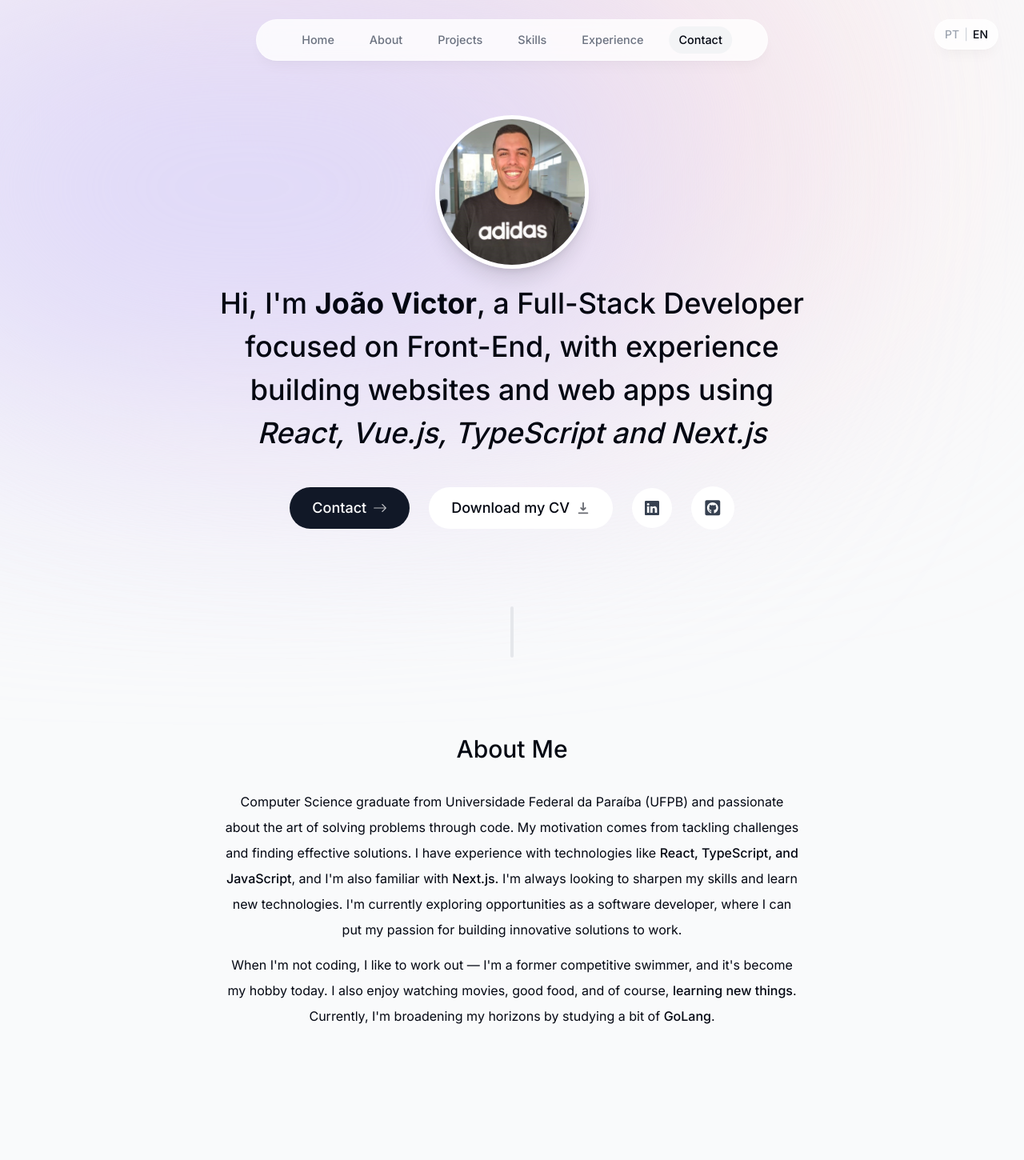
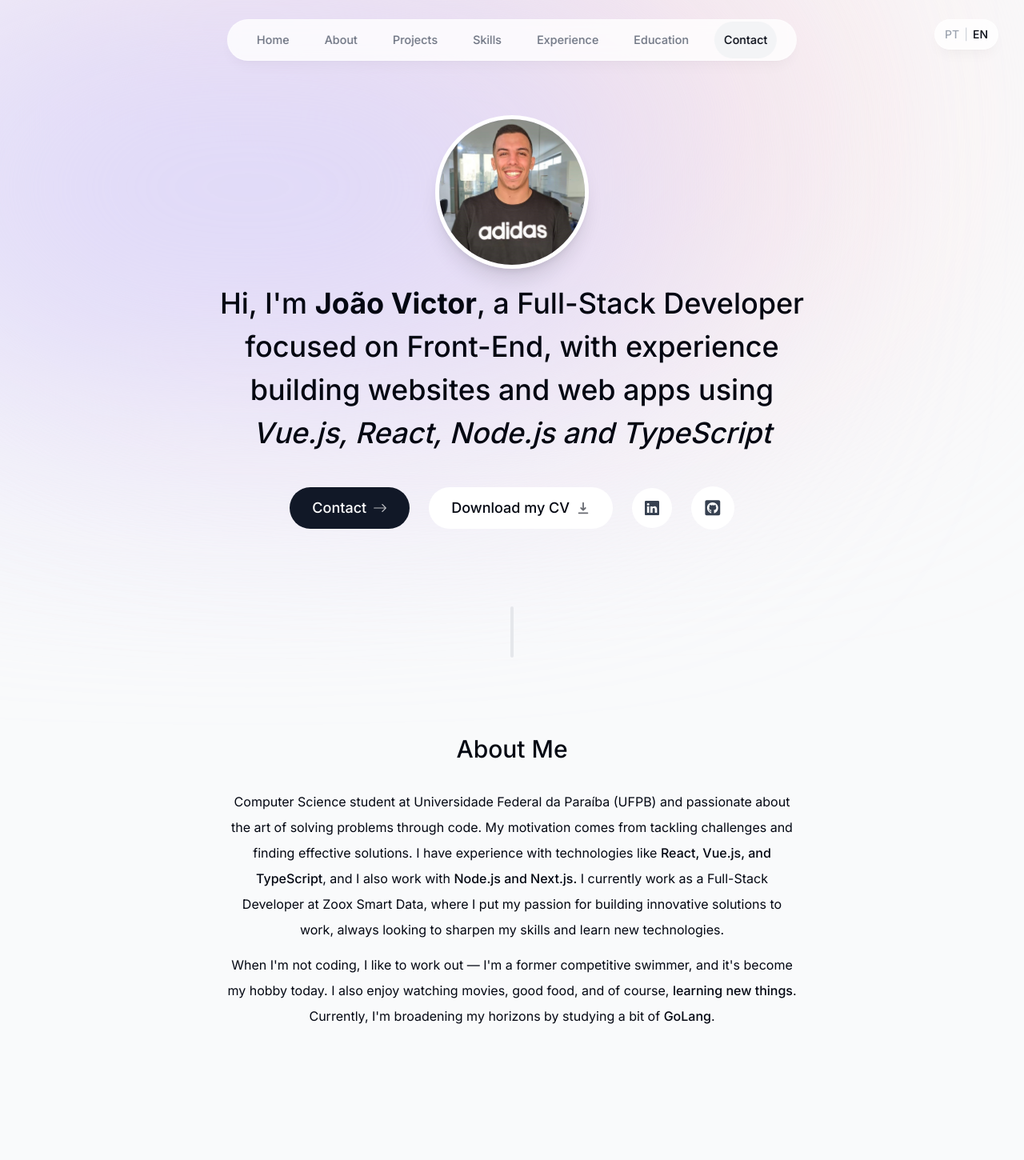
Before and after one commit to JvPedrosa/my-portfolio.github.io, a Next.js app: page / in a window 1280 px wide. Shown: the top 1450 px of the page at 80% size. Built offline with nearby package versions, Linux system fonts and the light colour scheme; no server answers.

Commit message:
feat: add Education section and update translations for i18n

```diff
--- a/app/page.tsx
+++ b/app/page.tsx
@@ -1,5 +1,6 @@
 import About from "@/components/about";
 import Contact from "@/components/contact";
+import Education from "@/components/education";
 import Experience from "@/components/experience";
 import Footer from "@/components/footer";
 import Intro from "@/components/intro";
@@ -16,6 +17,7 @@ export default function Home() {
       <Projects />
       <Skills />
       <Experience />
+      <Education />
       <Contact />
       <Footer />
     </main>
--- a/components/cv/CvDocument.tsx
+++ b/components/cv/CvDocument.tsx
@@ -167,12 +167,12 @@ export function CvDocument({ language }: { language: Language }) {
           );
         })}
 
-        <Text style={styles.sectionHeading}>{t.cv.educationHeading}</Text>
+        <Text style={styles.sectionHeading}>{t.sectionHeadings.education}</Text>
         <View style={styles.educationRow}>
           <Text>
-            {t.cv.education.degree} - {t.cv.education.institution}
+            {t.education.degree} - {t.education.institution}
           </Text>
-          <Text style={styles.experiencePeriod}>{t.cv.education.period}</Text>
+          <Text style={styles.experiencePeriod}>{t.education.period}</Text>
         </View>
 
         <Text style={styles.sectionHeading}>{t.cv.languagesHeading}</Text>
--- /dev/null
+++ b/components/education.tsx
@@ -0,0 +1,41 @@
+"use client";
+
+import React from "react";
+import SectionHeading from "./section-heading";
+import { motion } from "framer-motion";
+import { FaGraduationCap } from "react-icons/fa";
+import { useSectionInView } from "@/lib/hooks";
+import { useLanguage } from "@/context/language-context";
+
+export default function Education() {
+  const { ref } = useSectionInView("education");
+  const { t } = useLanguage();
+
+  return (
+    <motion.section
+      className="mb-28 max-w-[45rem] text-center leading-8 sm:mb-40 scroll-mt-28"
+      initial={{ opacity: 0, y: 100 }}
+      animate={{ opacity: 1, y: 0 }}
+      transition={{ delay: 0.175 }}
+      id="education"
+      ref={ref}
+    >
+      <SectionHeading>{t.sectionHeadings.education}</SectionHeading>
+
+      <div className="mx-auto flex max-w-md items-center gap-3 rounded-lg bg-gray-100 p-4 text-left shadow dark:bg-gray-700">
+        <div className="p-3" style={{ fontSize: "2rem" }}>
+          <FaGraduationCap />
+        </div>
+        <div>
+          <h3 className="text-xl font-semibold">{t.education.degree}</h3>
+          <p className="text-sm text-gray-600 dark:text-gray-300">
+            {t.education.institution}
+          </p>
+          <p className="text-sm text-gray-600 dark:text-gray-300">
+            {t.education.period}
+          </p>
+        </div>
+      </div>
+    </motion.section>
+  );
+}
--- a/components/header.tsx
+++ b/components/header.tsx
@@ -15,13 +15,11 @@ export default function Header() {
 
   return (
     <header className="z-[999] relative">
-      <motion.div
-        className="fixed top-0 left-1/2 h-[4.5rem] w-full rounded-none border border-white border-opacity-40 bg-white bg-opacity-80 shadow-lg shadow-black/[0.03] backdrop-blur-[0.5rem] sm:top-6 sm:h-[3.25rem] sm:w-[40rem] sm:rounded-full dark:bg-gray-950 dark:border-black/40 dark:bg-opacity-75"
+      <motion.nav
+        className="fixed left-1/2 top-0 flex h-[4.5rem] w-full items-center justify-center rounded-none border border-white border-opacity-40 bg-white bg-opacity-80 shadow-lg shadow-black/[0.03] backdrop-blur-[0.5rem] dark:border-black/40 dark:bg-gray-950 dark:bg-opacity-75 sm:top-6 sm:h-[3.25rem] sm:w-fit sm:rounded-full sm:px-6"
         initial={{ y: -100, x: "-50%", opacity: 0 }}
         animate={{ y: 0, x: "-50%", opacity: 1 }}
-      ></motion.div>
-
-      <nav className="flex fixed top-[0.15rem] left-1/2 h-12 -translate-x-1/2 py-2 sm:top-[1.7rem] sm:h-[initial] sm:py-0">
+      >
         <ul className="flex w-[22rem] flex-wrap items-center justify-center gap-y-1 text-[0.9rem] font-medium text-gray-500 sm:w-[initial] sm:flex-nowrap sm:gap-5">
           {links.map((link) => (
             <motion.li
@@ -61,7 +59,7 @@ export default function Header() {
             </motion.li>
           ))}
         </ul>
-      </nav>
+      </motion.nav>
     </header>
   );
 }
--- a/components/intro.tsx
+++ b/components/intro.tsx
@@ -1,7 +1,7 @@
 "use client";
 
 import Image from "next/image";
-import React from "react";
+import React, { useState } from "react";
 import { motion } from "framer-motion";
 import Link from "next/link";
 import { BsArrowRight, BsLinkedin } from "react-icons/bs";
@@ -13,6 +13,27 @@ import profileImg from "@/public/profile.jpeg";
 export default function Intro() {
   const { ref } = useSectionInView("home");
   const { language, t } = useLanguage();
+  const [isDownloadingCv, setIsDownloadingCv] = useState(false);
+
+  async function handleDownloadCv() {
+    if (isDownloadingCv) return;
+    setIsDownloadingCv(true);
+    try {
+      const response = await fetch(`/cv.pdf?lang=${language}`);
+      const blob = await response.blob();
+      const url = URL.createObjectURL(blob);
+      const link = document.createElement("a");
+      link.href = url;
+      link.download = "CV-Joao-Victor-Pedrosa.pdf";
+      document.body.appendChild(link);
+      link.click();
+      document.body.removeChild(link);
+      URL.revokeObjectURL(url);
+    } finally {
+      setIsDownloadingCv(false);
+    }
+  }
+
   return (
     <section
       id="home"
@@ -68,14 +89,24 @@ export default function Intro() {
           <BsArrowRight className="opacity-70 group-hover:translate-x-1 transition" />
         </Link>
 
-        <a
-          className="group bg-white px-7 py-3 flex items-center gap-2 rounded-full outline-none focus:scale-110 hover:scale-110 active:scale-105 transition cursor-pointer borderBlack dark:bg-white/10"
-          href={`/cv.pdf?lang=${language}`}
-          download
+        <button
+          type="button"
+          onClick={handleDownloadCv}
+          disabled={isDownloadingCv}
+          className="group bg-white px-7 py-3 flex items-center gap-2 rounded-full outline-none focus:scale-110 hover:scale-110 active:scale-105 transition cursor-pointer borderBlack dark:bg-white/10 disabled:cursor-wait disabled:hover:scale-100"
         >
-          {t.intro.downloadCv}
-          <HiDownload className="opacity-60 group-hover:translate-y-1 transition" />
-        </a>
+          {isDownloadingCv ? (
+            <>
+              {t.intro.generatingCv}
+              <span className="h-4 w-4 animate-spin rounded-full border-b-2 border-current" />
+            </>
+          ) : (
+            <>
+              {t.intro.downloadCv}
+              <HiDownload className="opacity-60 group-hover:translate-y-1 transition" />
+            </>
+          )}
+        </button>
 
         <a
           className="bg-white p-4 text-gray-700 hover:text-gray-950 flex items-center gap-2 rounded-full focus:scale-[1.15] hover:scale-[1.15] active:scale-105 transition cursor-pointer borderBlack dark:bg-white/10 dark:text-white/60"
--- a/lib/data.ts
+++ b/lib/data.ts
@@ -26,6 +26,7 @@ export type SectionId =
   | "projects"
   | "skills"
   | "experience"
+  | "education"
   | "contact";
 
 export const links: { id: SectionId; hash: string }[] = [
@@ -34,6 +35,7 @@ export const links: { id: SectionId; hash: string }[] = [
   { id: "projects", hash: "#projects" },
   { id: "skills", hash: "#skills" },
   { id: "experience", hash: "#experience" },
+  { id: "education", hash: "#education" },
   { id: "contact", hash: "#contact" },
 ];
 
--- a/lib/i18n/en.ts
+++ b/lib/i18n/en.ts
@@ -4,6 +4,7 @@ const en: Dictionary = {
   nav: {
     home: "Home",
     about: "About",
+    education: "Education",
     projects: "Projects",
     skills: "Skills",
     experience: "Experience",
@@ -11,6 +12,7 @@ const en: Dictionary = {
   },
   sectionHeadings: {
     about: "About me",
+    education: "Education",
     projects: "My projects",
     skills: "Skills",
     experience: "My Experience",
@@ -19,18 +21,19 @@ const en: Dictionary = {
   intro: {
     greeting: "Hi, I'm",
     role: "a Full-Stack Developer focused on Front-End, with experience building websites and web apps using",
-    stack: "React, Vue.js, TypeScript and Next.js",
+    stack: "Vue.js, React, Node.js and TypeScript",
     contactBtn: "Contact",
     downloadCv: "Download my CV",
+    generatingCv: "Generating...",
   },
   about: {
     paragraph1Start:
-      "Computer Science graduate from Universidade Federal da Paraíba (UFPB) and passionate about the art of solving problems through code. My motivation comes from tackling challenges and finding effective solutions. I have experience with technologies like",
-    paragraph1Bold1: "React, TypeScript, and JavaScript",
-    paragraph1Mid: ", and I'm also familiar with",
-    paragraph1Bold2: "Next.js.",
+      "Computer Science student at Universidade Federal da Paraíba (UFPB) and passionate about the art of solving problems through code. My motivation comes from tackling challenges and finding effective solutions. I have experience with technologies like",
+    paragraph1Bold1: "React, Vue.js, and TypeScript",
+    paragraph1Mid: ", and I also work with",
+    paragraph1Bold2: "Node.js and Next.js.",
     paragraph1End:
-      "I'm always looking to sharpen my skills and learn new technologies. I'm currently exploring opportunities as a software developer, where I can put my passion for building innovative solutions to work.",
+      "I currently work as a Full-Stack Developer at Zoox Smart Data, where I put my passion for building innovative solutions to work, always looking to sharpen my skills and learn new technologies.",
     paragraph2Start:
       "When I'm not coding, I like to work out — I'm a former competitive swimmer, and it's become my hobby today. I also enjoy watching movies, good food, and of course,",
     paragraph2Bold1: "learning new things",
@@ -47,6 +50,11 @@ const en: Dictionary = {
   },
   submitBtn: "Send",
   footer: "© Built by João Victor Pedrosa 2024. All rights reserved.",
+  education: {
+    degree: "Computer Science Student",
+    institution: "Universidade Federal da Paraíba (UFPB)",
+    period: "2019 - 2024",
+  },
   cv: {
     jobTitle: "Full-Stack Developer",
     location: "João Pessoa, PB, Brazil",
@@ -55,12 +63,6 @@ const en: Dictionary = {
     hardSkillsHeading: "Hard skills",
     softSkillsHeading: "Soft skills",
     softSkills: ["Fast learner", "Teamwork", "Emotional intelligence"],
-    educationHeading: "Education",
-    education: {
-      degree: "Bachelor's in Computer Science",
-      institution: "Universidade Federal da Paraíba (UFPB)",
-      period: "2019 - 2024",
-    },
     experienceHeading: "Work Experience",
     languagesHeading: "Languages",
     languages: [
--- a/lib/i18n/pt.ts
+++ b/lib/i18n/pt.ts
@@ -2,6 +2,7 @@ const pt = {
   nav: {
     home: "Início",
     about: "Sobre",
+    education: "Formação",
     projects: "Projetos",
     skills: "Conhecimentos",
     experience: "Experiência",
@@ -9,6 +10,7 @@ const pt = {
   },
   sectionHeadings: {
     about: "Sobre mim",
+    education: "Formação",
     projects: "Meus projetos",
     skills: "Conhecimentos",
     experience: "Minhas Experiências",
@@ -17,18 +19,19 @@ const pt = {
   intro: {
     greeting: "Olá, sou",
     role: "Desenvolvedor Full-Stack com foco em Front-End, com experiência em criação de sites e webapps utilizando",
-    stack: "React, Vue.js, TypeScript e Next.js",
+    stack: "Vue.js, React, Node.js e TypeScript",
     contactBtn: "Contato",
     downloadCv: "Baixe meu CV",
+    generatingCv: "Gerando...",
   },
   about: {
     paragraph1Start:
-      "Bacharel em Ciência da Computação pela Universidade Federal da Paraíba (UFPB) e apaixonado pela arte de resolver problemas através da programação. Minha motivação surge ao enfrentar desafios e encontrar soluções eficazes. Tenho experiência com tecnologias como",
-    paragraph1Bold1: "React, TypeScript e JavaScript",
-    paragraph1Mid: ", e também estou familiarizado com",
-    paragraph1Bold2: "Next.js.",
+      "Estudante de Ciência da Computação pela Universidade Federal da Paraíba (UFPB) e apaixonado pela arte de resolver problemas através da programação. Minha motivação surge ao enfrentar desafios e encontrar soluções eficazes. Tenho experiência com tecnologias como",
+    paragraph1Bold1: "React, Vue.js e TypeScript",
+    paragraph1Mid: ", e também atuo com",
+    paragraph1Bold2: "Node.js e Next.js.",
     paragraph1End:
-      "Estou sempre em busca de aprimorar minhas habilidades e aprender novas tecnologias. Atualmente, estou explorando oportunidades como desenvolvedor de software, onde posso contribuir com minha paixão por criar soluções inovadoras.",
+      "Atualmente, atuo como Desenvolvedor Full-Stack na Zoox Smart Data, onde coloco em prática minha paixão por criar soluções inovadoras, sempre em busca de aprimorar minhas habilidades e aprender novas tecnologias.",
     paragraph2Start:
       "Quando não estou programando, gosto de me exercitar, sou um ex-atleta profissional de natação, que se transformou no meu hobbie hoje. Também gosto de assistir filmes, comer uma boa comida e claro,",
     paragraph2Bold1: "aprender coisas novas",
@@ -46,6 +49,11 @@ const pt = {
   submitBtn: "Enviar",
   footer:
     "© Desenvolvido por João Victor Pedrosa 2024. Todos os direitos reservados.",
+  education: {
+    degree: "Estudante de Ciência da Computação",
+    institution: "Universidade Federal da Paraíba (UFPB)",
+    period: "2019 - 2024",
+  },
   cv: {
     jobTitle: "Desenvolvedor Full-Stack",
     location: "João Pessoa, PB, Brasil",
@@ -54,12 +62,6 @@ const pt = {
     hardSkillsHeading: "Hard-skills",
     softSkillsHeading: "Soft-skills",
     softSkills: ["Aprendizagem rápida", "Trabalho em equipe", "Inteligência emocional"],
-    educationHeading: "Formação",
-    education: {
-      degree: "Bacharelado em Ciência da Computação",
-      institution: "Universidade Federal da Paraíba (UFPB)",
-      period: "2019 - 2024",
-    },
     experienceHeading: "Experiência Profissional",
     languagesHeading: "Idiomas",
     languages: [
```
